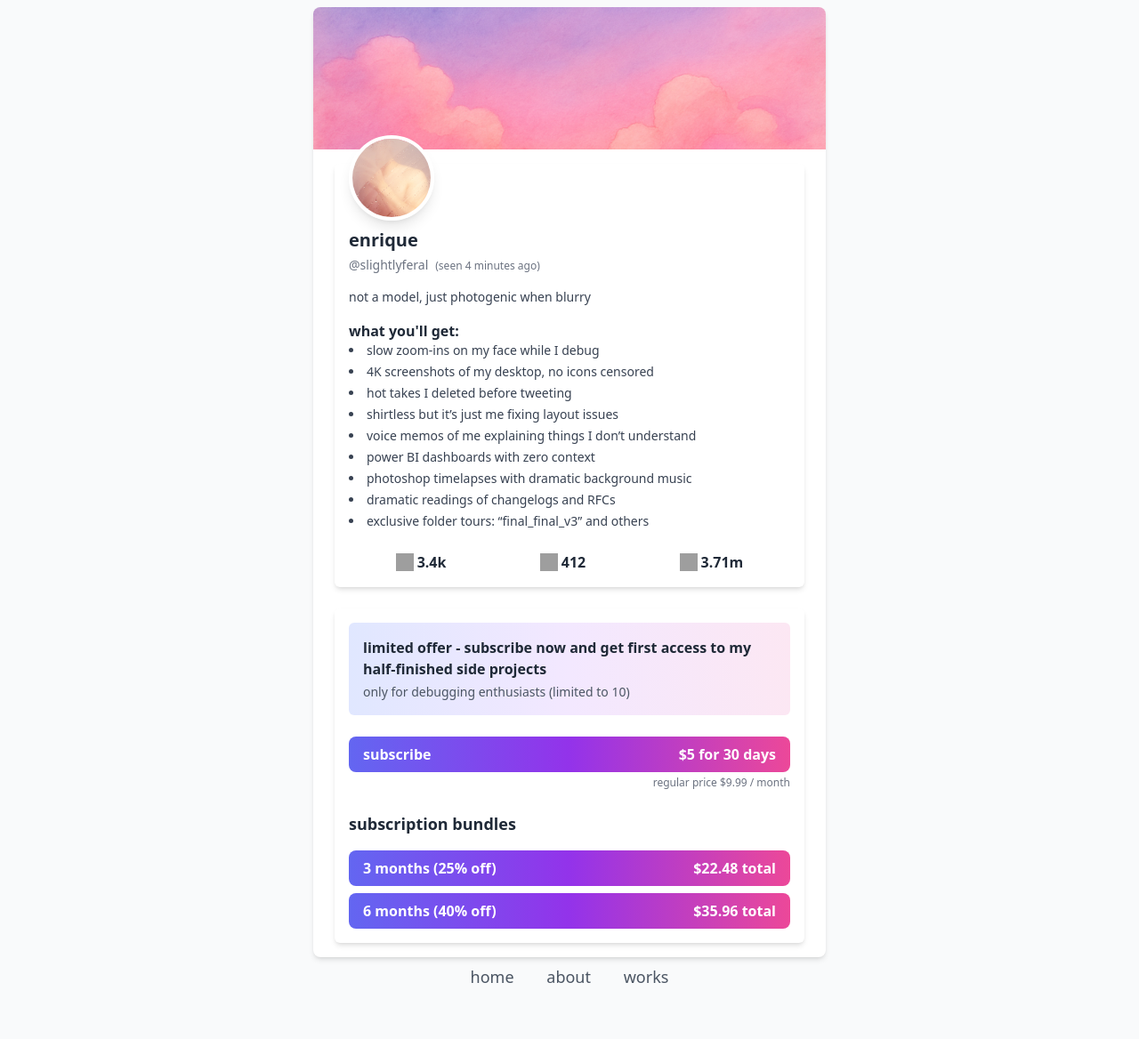
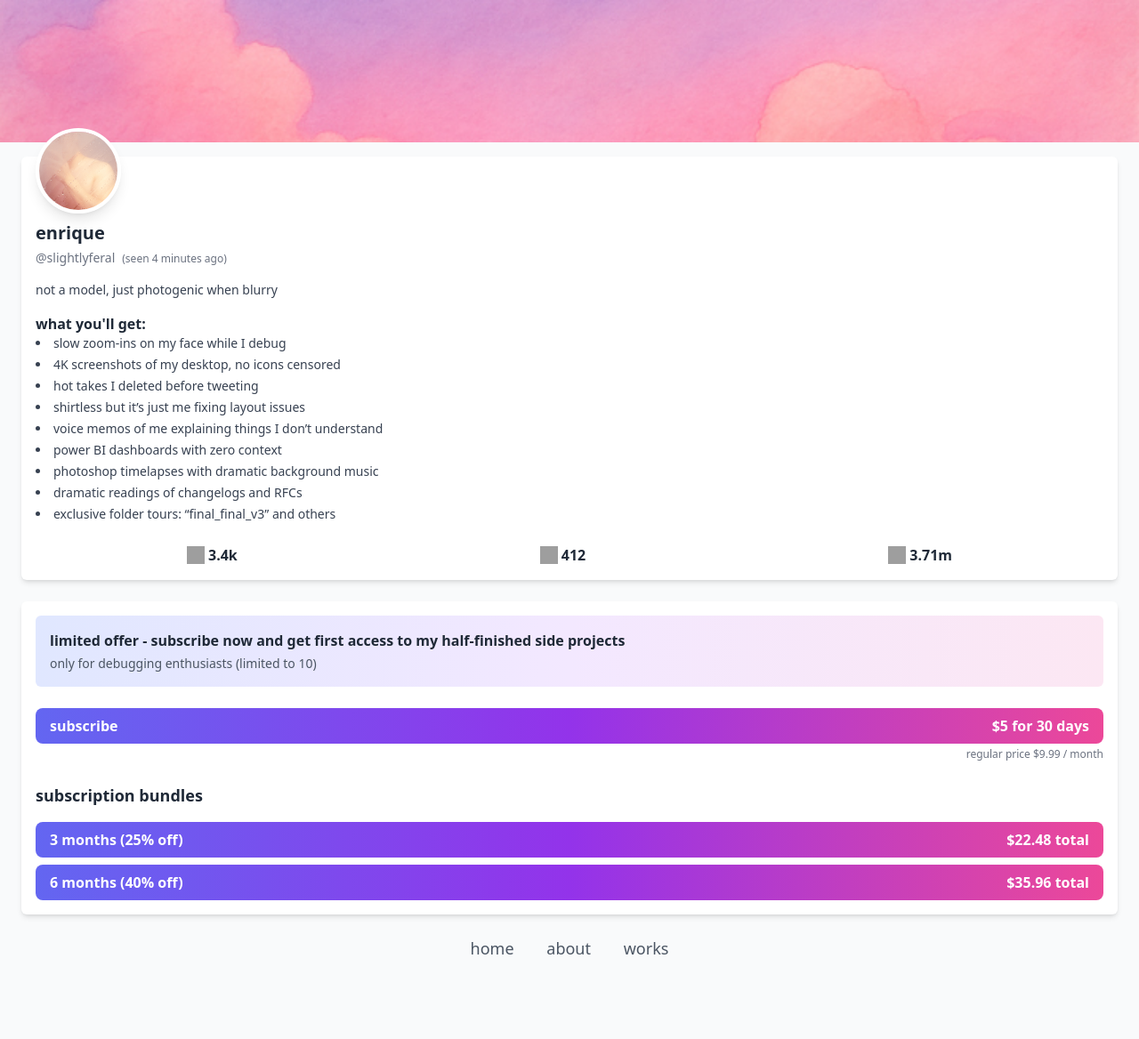
Before and after one commit to enriquebarragan/enriquebarragan.github.io, a Jekyll site: the page built from rips/onlyfans/index.md, in a window 1280 px wide. Shown: the whole page at 89% size. Built offline with Jekyll 4.4.1, drawn with Linux system fonts in a browser that asks for light colours; nearby versions of some CDN libraries; after the commit the page ends 1136 px from its top, so only the background shows below that; grey boxes are pictures that could not be loaded.

Commit message:
Update index.md

```diff
--- a/rips/onlyfans/index.md
+++ b/rips/onlyfans/index.md
@@ -4,7 +4,7 @@ title: onlyfans but cleaner
 permalink: /rips/onlyfans/
 ---
 
-<div class="bg-gray-50 w-full max-w-full sm:max-w-lg lg:max-w-xl mx-auto bg-white shadow-md rounded-lg overflow-hidden mt-2">
+<div class="w-full px-4 sm:px-0">
   <!-- cover image -->
   <img src="/assets/images/of-cover.jpg" alt="cover image" class="w-full h-40 object-cover object-center">
 
```
